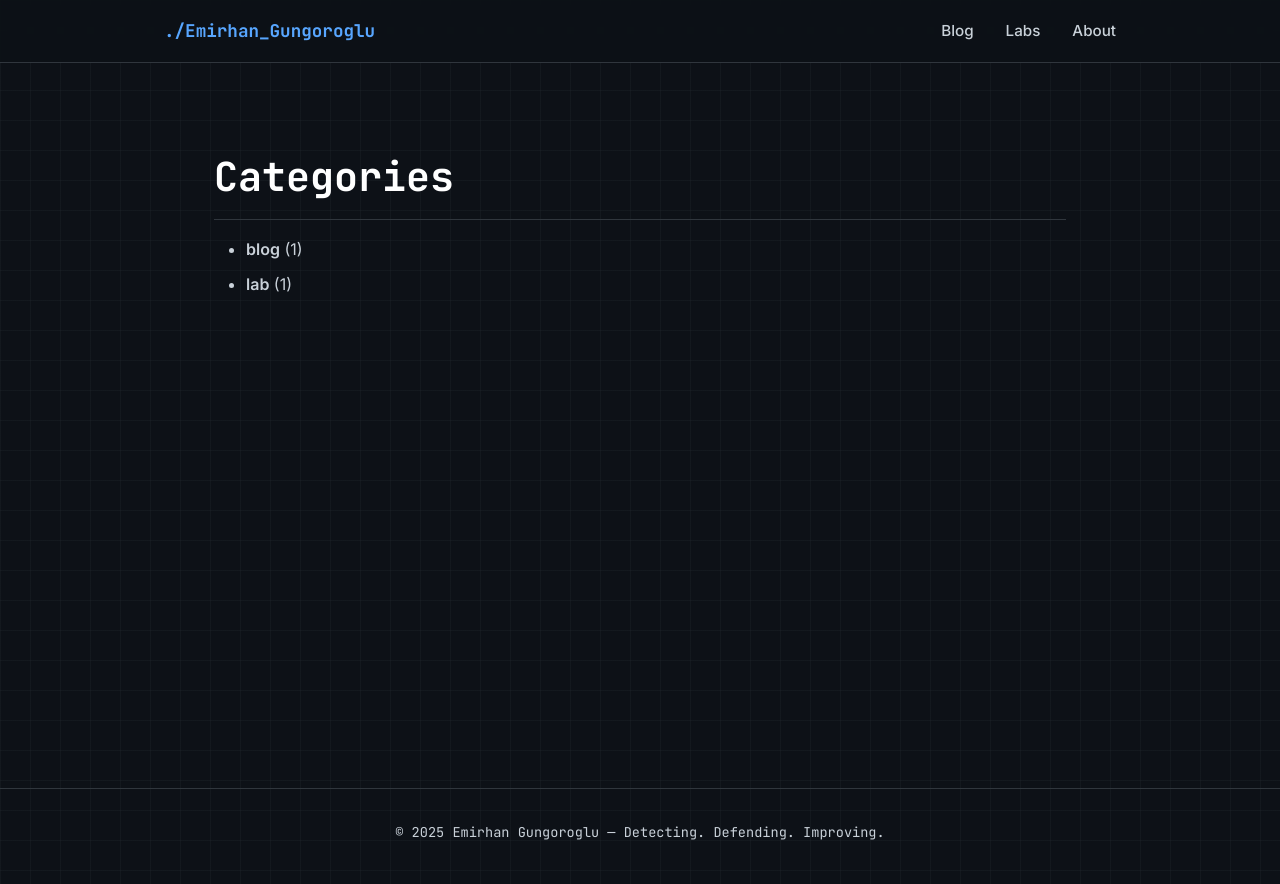
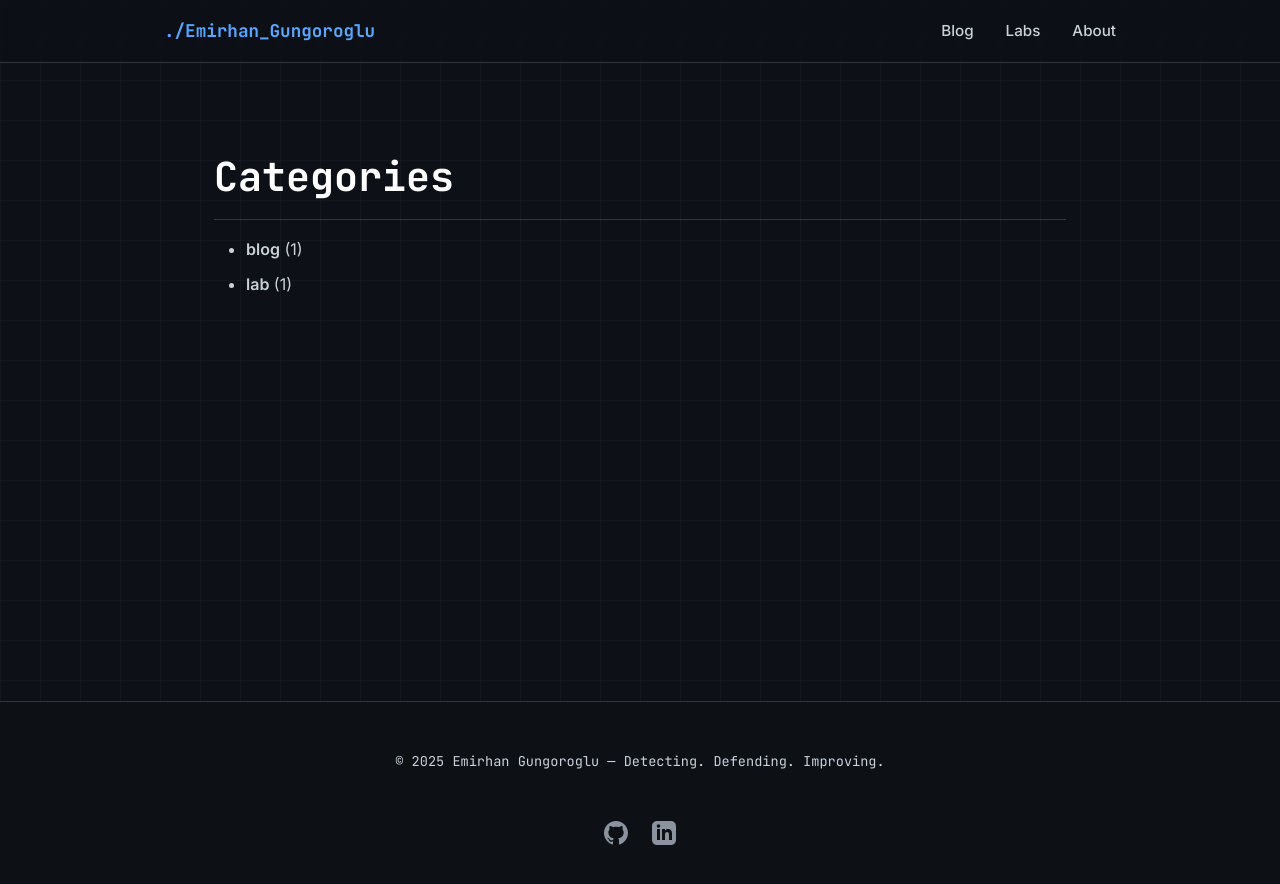
Before and after one commit to cybergungor/cybergungor.github.io, a Jekyll site: the page built from categories.md, in a window 1280 px wide. Shown: the top 884 px of the page. Built offline with Jekyll 4.4.1, drawn with Linux system fonts in a browser that asks for light colours.

Commit message:
Update default.html

```diff
--- a/_layouts/default.html
+++ b/_layouts/default.html
@@ -14,40 +14,39 @@
   <link href="https://fonts.googleapis.com/css2?family=Inter:wght@400;500;600&family=JetBrains+Mono:wght@400;700&display=swap" rel="stylesheet">
 
   <style>
-    /* Makes highlighted text look like terminal selection */
-::selection {
-    background: #58a6ff; /* Your Neon Blue */
-    color: #000;         /* Black text for contrast */
-}
-    /* Update the body tag to include this background pattern */
-body {
-    background-color: #0d1117;
-    /* This creates a subtle grid pattern */
-    background-image: linear-gradient(rgba(48, 54, 61, 0.2) 1px, transparent 1px),
-    linear-gradient(90deg, rgba(48, 54, 61, 0.2) 1px, transparent 1px);
-    background-size: 30px 30px; /* Size of the grid squares */
-}
-    /* ===== VARIABLES & RESET ===== */
+    /* ===== AYARLAR & RENKLER ===== */
     :root {
-      --bg-color: #0d1117;        /* GitHub Dark Dim */
-      --card-bg: #161b22;         /* Panel Background */
-      --border-color: #30363d;    /* Subtle Borders */
-      --text-main: #c9d1d9;       /* Readable White */
-      --text-muted: #8b949e;      /* Grey Text */
-      --accent: #58a6ff;          /* Blue Team Blue */
-      --code-bg: #1f2428;         /* Code Block Background */
+      --bg-color: #0d1117;        /* Arka plan koyu gri */
+      --card-bg: #161b22;         /* Kart rengi */
+      --border-color: #30363d;    /* Çerçeve rengi */
+      --text-main: #c9d1d9;       /* Yazı rengi */
+      --text-muted: #8b949e;      /* Sönük yazı rengi */
+      --accent: #58a6ff;          /* Mavi Takım Rengi (Neon Mavi) */
+      --code-bg: #1f2428;         /* Kod bloğu arka planı */
     }
 
     * { margin: 0; padding: 0; box-sizing: border-box; }
 
+    /* ===== ANA GÖVDE (GRID EKLENDİ) ===== */
     body {
       background-color: var(--bg-color);
+      /* Siber Izgara Deseni */
+      background-image: linear-gradient(rgba(48, 54, 61, 0.2) 1px, transparent 1px),
+      linear-gradient(90deg, rgba(48, 54, 61, 0.2) 1px, transparent 1px);
+      background-size: 40px 40px;
+
       color: var(--text-main);
       font-family: 'Inter', sans-serif;
       line-height: 1.7;
       display: flex;
       flex-direction: column;
       min-height: 100vh;
+    }
+
+    /* ===== MAVİ SEÇİM EFEKTİ ===== */
+    ::selection {
+      background: var(--accent);
+      color: #000;
     }
 
     a { text-decoration: none; color: inherit; transition: 0.2s; }
@@ -95,18 +94,16 @@
       text-shadow: 0 0 8px rgba(88, 166, 255, 0.4);
     }
 
-    /* ===== MAIN CONTENT WRAPPER ===== */
+    /* ===== İÇERİK ALANI ===== */
     main {
-      flex: 1; /* Pushes footer down */
+      flex: 1;
       max-width: 900px;
       width: 100%;
       margin: 3rem auto;
       padding: 0 1.5rem;
     }
 
-    /* ===== MARKDOWN CONTENT STYLING (For Blog/About) ===== */
-    /* This makes your standard markdown text look professional */
-
+    /* ===== MARKDOWN İÇERİK STİLİ (Blog yazıların için) ===== */
     h1, h2, h3, h4, h5, h6 {
       font-family: 'JetBrains Mono', monospace;
       color: #ffffff;
@@ -141,7 +137,7 @@
       padding: 0.2rem 0.4rem;
       border-radius: 4px;
       font-size: 0.85em;
-      color: #ff7b72; /* Subtle red for inline code */
+      color: #ff7b72;
     }
 
     pre code {
@@ -180,20 +175,40 @@
       padding: 2rem;
     }
 
-    .landing-title {
-      font-size: 3rem;
-      font-family: 'JetBrains Mono', monospace;
-      margin-bottom: 1rem;
-    }
-
     /* ===== FOOTER ===== */
     footer {
       text-align: center;
-      padding: 2rem;
+      padding: 3rem 0;
       border-top: 1px solid var(--border-color);
       color: var(--text-muted);
       font-size: 0.85rem;
       font-family: 'JetBrains Mono', monospace;
+      margin-top: 4rem;
+      background: rgba(13, 17, 23, 0.95);
+    }
+
+    .footer-content {
+      display: flex;
+      flex-direction: column;
+      align-items: center;
+      gap: 1rem;
+    }
+
+    .social-links {
+      display: flex;
+      gap: 1.5rem;
+      margin-top: 0.5rem;
+    }
+
+    .social-links a {
+      color: var(--text-muted);
+      transition: all 0.3s ease;
+    }
+
+    .social-links a:hover {
+      color: var(--accent);
+      transform: translateY(-3px);
+      filter: drop-shadow(0 0 5px var(--accent));
     }
 
     /* ===== RESPONSIVE ===== */
@@ -225,7 +240,23 @@
 
 {% unless page.hide_nav %}
   <footer>
-    <p>&copy; {{ site.time | date: "%Y" }} Emirhan Gungoroglu — Detecting. Defending. Improving.</p>
+    <div class="footer-content">
+        <p>&copy; {{ site.time | date: "%Y" }} Emirhan Gungoroglu — Detecting. Defending. Improving.</p>
+
+        <div class="social-links">
+            <a href="https://github.com/emirhangungoroglu" target="_blank" title="GitHub">
+                <svg height="24" width="24" viewBox="0 0 16 16" fill="currentColor">
+                    <path d="M8 0C3.58 0 0 3.58 0 8c0 3.54 2.29 6.53 5.47 7.59.4.07.55-.17.55-.38 0-.19-.01-.82-.01-1.49-2.01.37-2.53-.49-2.69-.94-.09-.23-.48-.94-.82-1.13-.28-.15-.68-.52-.01-.53.63-.01 1.08.58 1.23.82.72 1.21 1.87.87 2.33.66.07-.52.28-.87.51-1.07-1.78-.2-3.64-.89-3.64-3.95 0-.87.31-1.59.82-2.15-.08-.2-.36-1.02.08-2.12 0 0 .67-.21 2.2.82.64-.18 1.32-.27 2-.27.68 0 1.36.09 2 .27 1.53-1.04 2.2-.82 2.2-.82.44 1.1.16 1.92.08 2.12.51.56.82 1.27.82 2.15 0 3.07-1.87 3.75-3.65 3.95.29.25.54.73.54 1.48 0 1.07-.01 1.93-.01 2.2 0 .21.15.46.55.38A8.013 8.013 0 0016 8c0-4.42-3.58-8-8-8z"></path>
+                </svg>
+            </a>
+
+            <a href="https://linkedin.com/in/emirhangungoroglu" target="_blank" title="LinkedIn">
+                <svg height="24" width="24" viewBox="0 0 24 24" fill="currentColor">
+                    <path d="M19 0h-14c-2.761 0-5 2.239-5 5v14c0 2.761 2.239 5 5 5h14c2.762 0 5-2.239 5-5v-14c0-2.761-2.238-5-5-5zm-11 19h-3v-11h3v11zm-1.5-12.268c-.966 0-1.75-.79-1.75-1.764s.784-1.764 1.75-1.764 1.75.79 1.75 1.764-.783 1.764-1.75 1.764zm13.5 12.268h-3v-5.604c0-3.368-4-3.113-4 0v5.604h-3v-11h3v1.765c1.396-2.586 7-2.777 7 2.476v6.759z"/>
+                </svg>
+            </a>
+        </div>
+    </div>
   </footer>
 {% endunless %}
 
```
Also changed, not shown: other parts of _layouts/default.html (+0 -2 lines).
